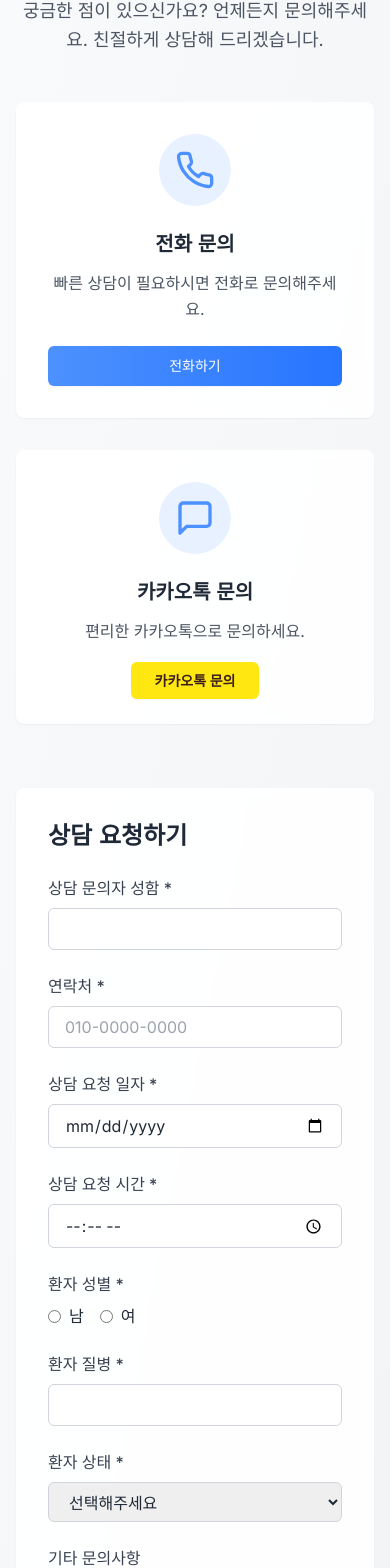
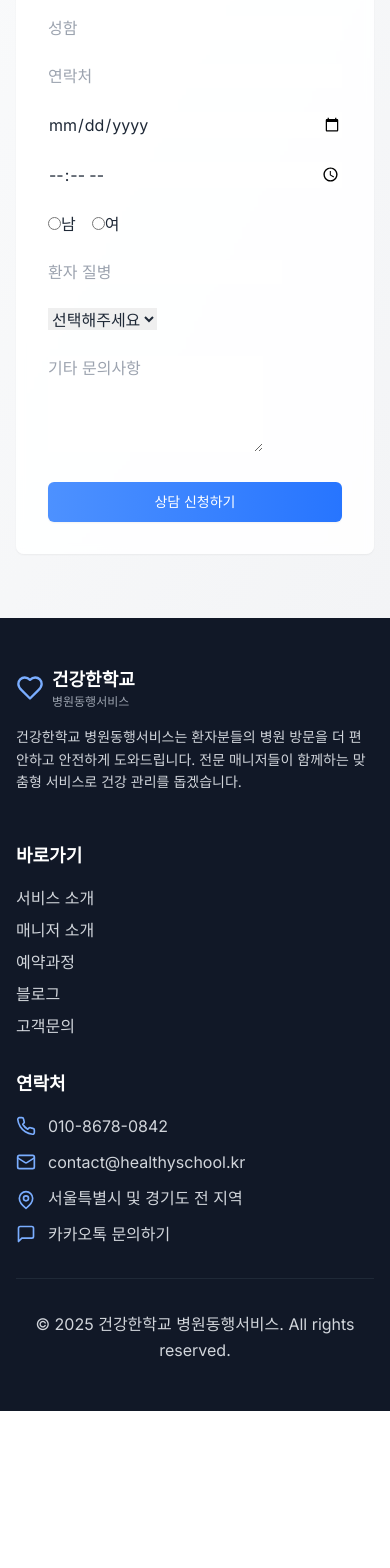
Before and after one commit to conadeli/hospital-together, a React (Vite) app: page / in a window 390 px wide. Shown: the part 7839-9407 px from the top of the page. After the commit the page ends 9250 px from the top, so only its background shows below. Built offline with nearby package versions, Linux system fonts and the light colour scheme.

Commit message:
Update ContactSection.tsx

```diff
--- a/src/components/home/ContactSection.tsx
+++ b/src/components/home/ContactSection.tsx
@@ -4,6 +4,48 @@ import { useState } from 'react';
 
 const ContactSection = () => {
   const [showPhonePopup, setShowPhonePopup] = useState(false);
+  const [formData, setFormData] = useState({
+    name: '',
+    phone: '',
+    date: '',
+    time: '',
+    gender: '',
+    disease: '',
+    status: '',
+    note: '',
+  });
+
+  const handleChange = (e: React.ChangeEvent<HTMLInputElement | HTMLSelectElement | HTMLTextAreaElement>) => {
+    const { name, value } = e.target;
+    setFormData(prev => ({ ...prev, [name]: value }));
+  };
+
+  const handleSubmit = async (e: React.FormEvent) => {
+    e.preventDefault();
+
+    try {
+      await fetch('https://script.google.com/macros/s/AKfycbwKFrXnw-vbiKByD9pv5hfoks6lixZJkZRzPiZ4mwBVBOklO1fzzwHGnBn7_XOpQU28/exec', {
+        method: 'POST',
+        headers: { 'Content-Type': 'application/json' },
+        body: JSON.stringify(formData),
+      });
+
+      alert('상담 신청이 완료되었습니다!');
+      setFormData({
+        name: '',
+        phone: '',
+        date: '',
+        time: '',
+        gender: '',
+        disease: '',
+        status: '',
+        note: '',
+      });
+    } catch (error) {
+      alert('오류가 발생했습니다. 다시 시도해주세요.');
+      console.error(error);
+    }
+  };
 
   const contactMethods = [
     {
@@ -27,180 +69,52 @@ const ContactSection = () => {
   return (
     <section className="section bg-gradient-to-br from-gray-50 to-gray-100" id="contact">
       <div className="container-custom">
-        <div className="text-center max-w-3xl mx-auto mb-12">
-          <h2 className="section-title text-primary-700">문의하기</h2>
-          <p className="subtitle">
-            궁금한 점이 있으신가요? 언제든지 문의해주세요.
-            친절하게 상담해 드리겠습니다.
-          </p>
-        </div>
-
-        <div className="grid grid-cols-1 md:grid-cols-2 gap-8 max-w-4xl mx-auto mb-16">
-          {contactMethods.map((method, index) => (
-            <motion.div
-              key={index}
-              className="card p-8 text-center hover:shadow-lg"
-              initial={{ opacity: 0, y: 20 }}
-              whileInView={{ opacity: 1, y: 0 }}
-              transition={{ duration: 0.5, delay: index * 0.1 }}
-              viewport={{ once: true, margin: "-100px" }}
-            >
-              <div className="inline-flex items-center justify-center rounded-full bg-primary-100 p-4 mb-6">
-                {method.icon}
-              </div>
-              <h3 className="text-xl font-bold text-gray-800 mb-3">{method.title}</h3>
-              <p className="text-gray-600 mb-6">{method.description}</p>
-              {method.link ? (
-                <a href={method.link} className={`btn ${method.buttonClass} w-full`}>
-                  {method.buttonText}
-                </a>
-              ) : (
-                <button onClick={method.onClick} className={`btn ${method.buttonClass} w-full`}>
-                  {method.buttonText}
-                </button>
-              )}
-            </motion.div>
-          ))}
-        </div>
+        {/* ... 연락 카드 섹션 동일 ... */}
 
         {/* 상담 요청 폼 */}
         <div className="max-w-4xl mx-auto">
           <div className="card p-8">
             <h3 className="text-2xl font-bold text-gray-800 mb-6">상담 요청하기</h3>
-            <form
-              action="https://docs.google.com/forms/u/0/d/e/YOUR_FORM_ID/formResponse"
-              method="POST"
-              target="_blank"
-              className="space-y-6"
-            >
+            <form onSubmit={handleSubmit} className="space-y-6">
               <div className="grid grid-cols-1 md:grid-cols-2 gap-6">
-                <div>
-                  <label className="block text-gray-700 font-medium mb-2">
-                    상담 문의자 성함 *
-                  </label>
-                  <input
-                    type="text"
-                    name="entry.123456789"
-                    required
-                    className="w-full px-4 py-2 border border-gray-300 rounded-md focus:outline-none focus:ring-2 focus:ring-primary-500"
-                  />
-                </div>
-                <div>
-                  <label className="block text-gray-700 font-medium mb-2">
-                    연락처 *
-                  </label>
-                  <input
-                    type="tel"
-                    name="entry.987654321"
-                    required
-                    className="w-full px-4 py-2 border border-gray-300 rounded-md focus:outline-none focus:ring-2 focus:ring-primary-500"
-                    placeholder="010-0000-0000"
-                  />
-                </div>
+                <input name="name" placeholder="성함" value={formData.name} onChange={handleChange} required />
+                <input name="phone" placeholder="연락처" value={formData.phone} onChange={handleChange} required />
               </div>
 
               <div className="grid grid-cols-1 md:grid-cols-2 gap-6">
-                <div>
-                  <label className="block text-gray-700 font-medium mb-2">
-                    상담 요청 일자 *
-                  </label>
-                  <input
-                    type="date"
-                    name="entry.111111111"
-                    required
-                    className="w-full px-4 py-2 border border-gray-300 rounded-md focus:outline-none focus:ring-2 focus:ring-primary-500"
-                  />
-                </div>
-                <div>
-                  <label className="block text-gray-700 font-medium mb-2">
-                    상담 요청 시간 *
-                  </label>
-                  <input
-                    type="time"
-                    name="entry.222222222"
-                    required
-                    className="w-full px-4 py-2 border border-gray-300 rounded-md focus:outline-none focus:ring-2 focus:ring-primary-500"
-                  />
-                </div>
+                <input type="date" name="date" value={formData.date} onChange={handleChange} required />
+                <input type="time" name="time" value={formData.time} onChange={handleChange} required />
               </div>
 
-              <div>
-                <label className="block text-gray-700 font-medium mb-2">
-                  환자 성별 *
-                </label>
               <div className="flex space-x-4">
-                  <label className="flex items-center">
-                    <input
-                      type="radio"
-                      name="entry.333333333"
-                      value="남"
-                      required
-                      className="mr-2"
-                    />
+                <label>
+                  <input type="radio" name="gender" value="남" checked={formData.gender === '남'} onChange={handleChange} required />
                   남
                 </label>
-                  <label className="flex items-center">
-                    <input
-                      type="radio"
-                      name="entry.333333333"
-                      value="여"
-                      required
-                      className="mr-2"
-                    />
+                <label>
+                  <input type="radio" name="gender" value="여" checked={formData.gender === '여'} onChange={handleChange} required />
                   여
                 </label>
               </div>
-              </div>
 
-              <div>
-                <label className="block text-gray-700 font-medium mb-2">
-                  환자 질병 *
-                </label>
-                <input
-                  type="text"
-                  name="entry.444444444"
-                  required
-                  className="w-full px-4 py-2 border border-gray-300 rounded-md focus:outline-none focus:ring-2 focus:ring-primary-500"
-                />
-              </div>
+              <input name="disease" placeholder="환자 질병" value={formData.disease} onChange={handleChange} required />
 
-              <div>
-                <label className="block text-gray-700 font-medium mb-2">
-                  환자 상태 *
-                </label>
-                <select
-                  name="entry.555555555"
-                  required
-                  className="w-full px-4 py-2 border border-gray-300 rounded-md focus:outline-none focus:ring-2 focus:ring-primary-500"
-                >
+              <select name="status" value={formData.status} onChange={handleChange} required>
                 <option value="">선택해주세요</option>
                 <option value="심각">심각</option>
                 <option value="보통">보통</option>
                 <option value="경증">경증</option>
                 <option value="기타">기타</option>
               </select>
-              </div>
 
-              <div>
-                <label className="block text-gray-700 font-medium mb-2">
-                  기타 문의사항
-                </label>
-                <textarea
-                  name="entry.666666666"
-                  rows={4}
-                  className="w-full px-4 py-2 border border-gray-300 rounded-md focus:outline-none focus:ring-2 focus:ring-primary-500"
-                ></textarea>
-              </div>
+              <textarea name="note" placeholder="기타 문의사항" value={formData.note} onChange={handleChange} rows={4}></textarea>
 
-              <button type="submit" className="btn btn-primary w-full">
-                상담 신청하기
-              </button>
+              <button type="submit" className="btn btn-primary w-full">상담 신청하기</button>
             </form>
           </div>
         </div>
-      </div>
 
-      {/* 전화 상담 팝업 */}
+        {/* 전화 팝업은 기존 그대로 유지 */}
         {showPhonePopup && (
           <div className="fixed inset-0 bg-black/50 flex items-center justify-center z-50">
             <div className="bg-white rounded-lg p-8 max-w-md w-full mx-4">
@@ -209,35 +123,17 @@ const ContactSection = () => {
                 전화 상담 가능 시간은 오전 9시 ~ 오후 6시입니다.
               </p>
               <div className="flex flex-col space-y-3">
-              <a
-                href="tel:010-8678-0842"
-                className="btn btn-primary text-center"
-                onClick={() => setShowPhonePopup(false)}
-              >
+                <a href="tel:010-8678-0842" className="btn btn-primary text-center" onClick={() => setShowPhonePopup(false)}>
                   전화하기
                 </a>
-              <button
-                onClick={() => {
-                  setShowPhonePopup(false);
-                  const form = document.getElementById('consultation-form');
-                  if (form) {
-                    form.scrollIntoView({ behavior: 'smooth' });
-                  }
-                }}
-                className="btn btn-outline text-center"
-              >
-                상담 요청하기
-              </button>
-              <button
-                onClick={() => setShowPhonePopup(false)}
-                className="btn btn-outline text-center"
-              >
+                <button onClick={() => setShowPhonePopup(false)} className="btn btn-outline text-center">
                   닫기
                 </button>
               </div>
             </div>
           </div>
         )}
+      </div>
     </section>
   );
 };
```
Lines whose indentation alone changed are shown as unchanged.
